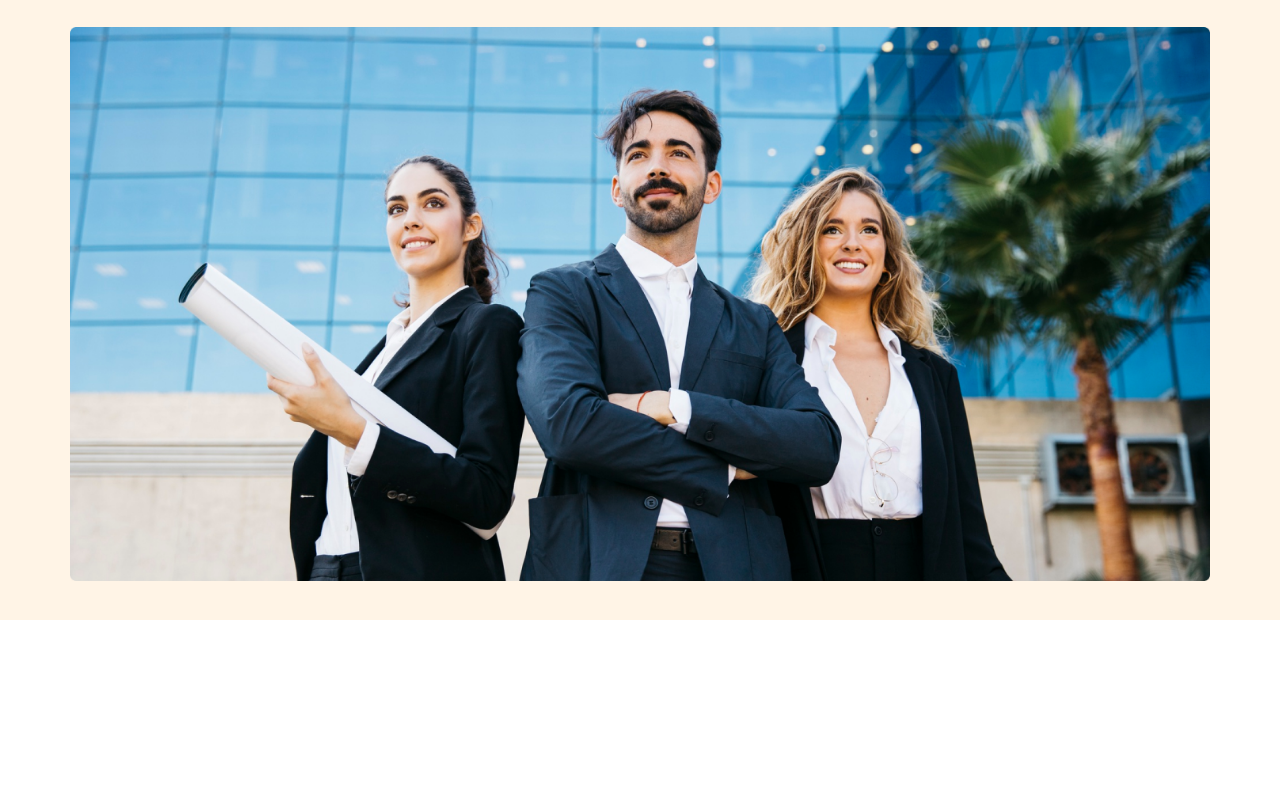
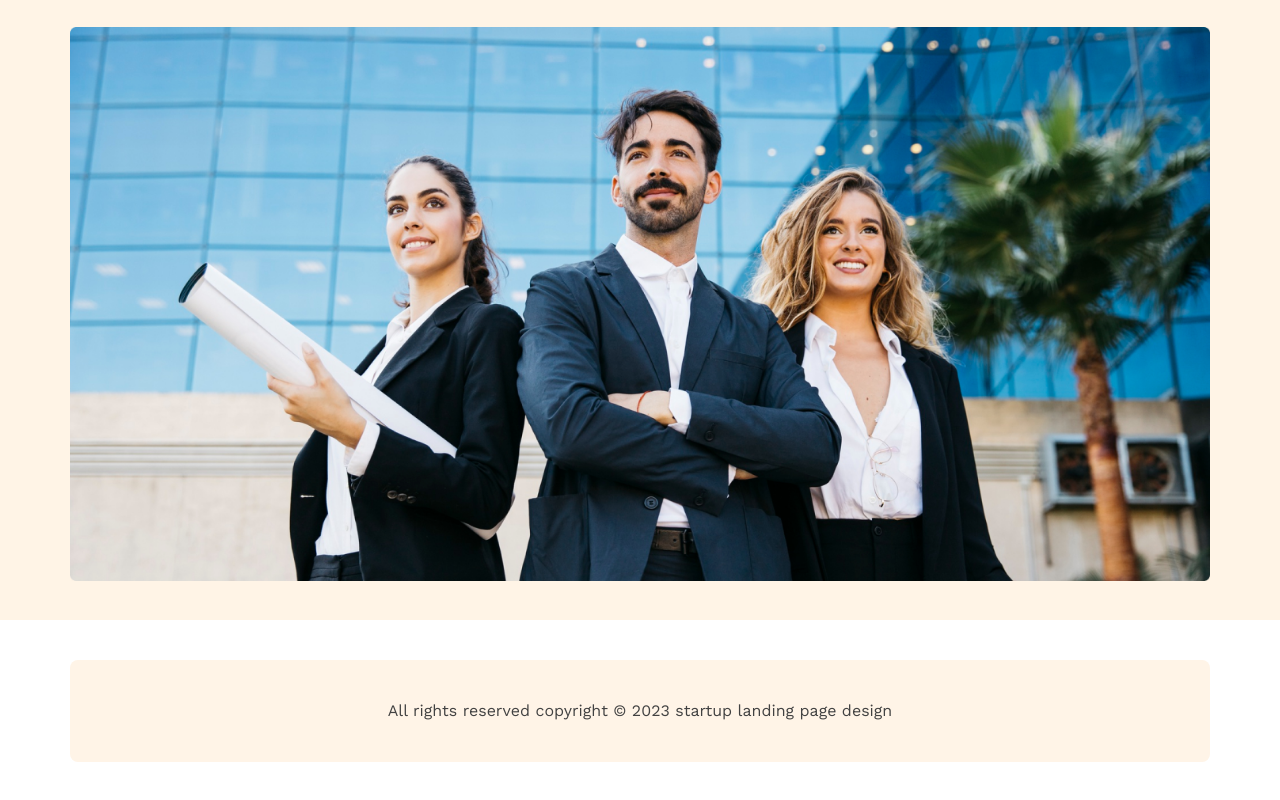
Before and after one commit to rabiulh6/g3-architects-website, a plain HTML site: page index.html in a window 1280 px wide. Shown: the part 360-1160 px from the top of the page. Before the commit the page ends 980 px from the top, so only its background shows below. Drawn offline with nearby package versions, Linux system fonts and the light colour scheme.

Commit message:
footer added

```diff
--- a/assets/css/style.css
+++ b/assets/css/style.css
@@ -49,14 +49,15 @@ a {
   font-weight: 400;
   text-align: center;
   line-height: 1.62rem;
+  text-align: center;
 }
 
 /* Header Design */
 
 #header {
   background-color: rgba(255, 144, 14, 0.10);
-  position: sticky;
-  top:0;
+  /* position: sticky; */
+  /* top: 0; */
 }
 
 .header-content {
@@ -121,6 +122,31 @@ a {
   line-height: normal;
 }
 
-.hero-desc{
+.hero-desc {
   padding: 10px 120px;
 }
+
+
+
+
+
+
+
+
+
+
+/* Footer Styles */
+#footer {
+  padding-top: 40px;
+  padding-bottom: 80px;
+}
+
+.footer-content {
+  border-radius: 8px;
+  background: #FFF4E7;
+  padding: 38px 0;
+}
+
+.copyright-text {
+  color: #424242;
+}
--- a/index.html
+++ b/index.html
@@ -45,7 +45,8 @@
             <h2 class="hero-title"> Brand New <br> Group of Architects
             </h2>
             <p class="hero-desc deft-text">
-              There are many variations of passages of Lorem Ipsum available, but the majority have suffered alteration in some form, by injected humour, or randomised words which don't look even
+              There are many variations of passages of Lorem Ipsum available, but the majority have suffered alteration
+              in some form, by injected humour, or randomised words which don't look even
             </p>
             <a href="#header" class="hero-button primary-btn"> Explore More </a>
           </div>
@@ -58,7 +59,15 @@
 
 
   </main>
-  <footer class="footer"></footer>
+  <footer class="footer" id="footer">
+    <div class="container">
+      <div class="footer-content">
+        <p class="copyright-text deft-text">
+          All rights reserved copyright &copy; 2023 startup landing page design
+        </p>
+      </div>
+    </div>
+  </footer>
 </body>
 
 </html>
```
